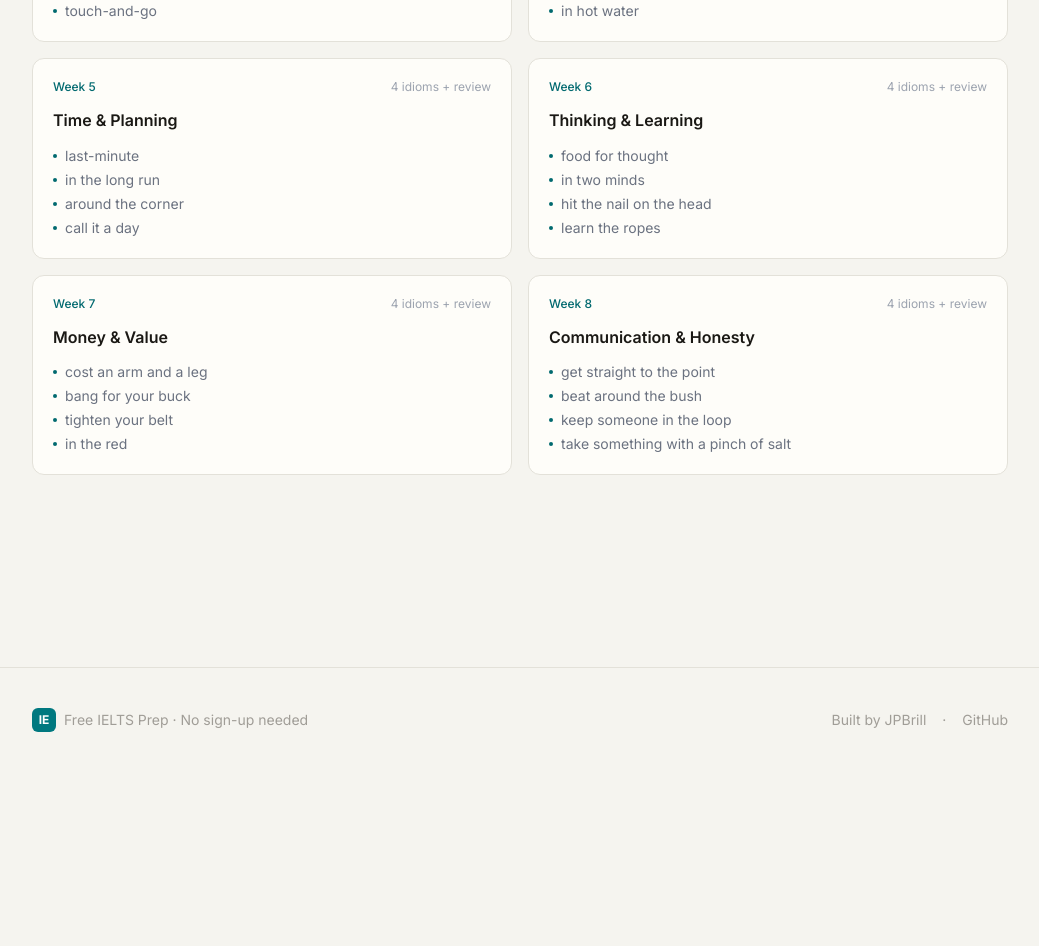
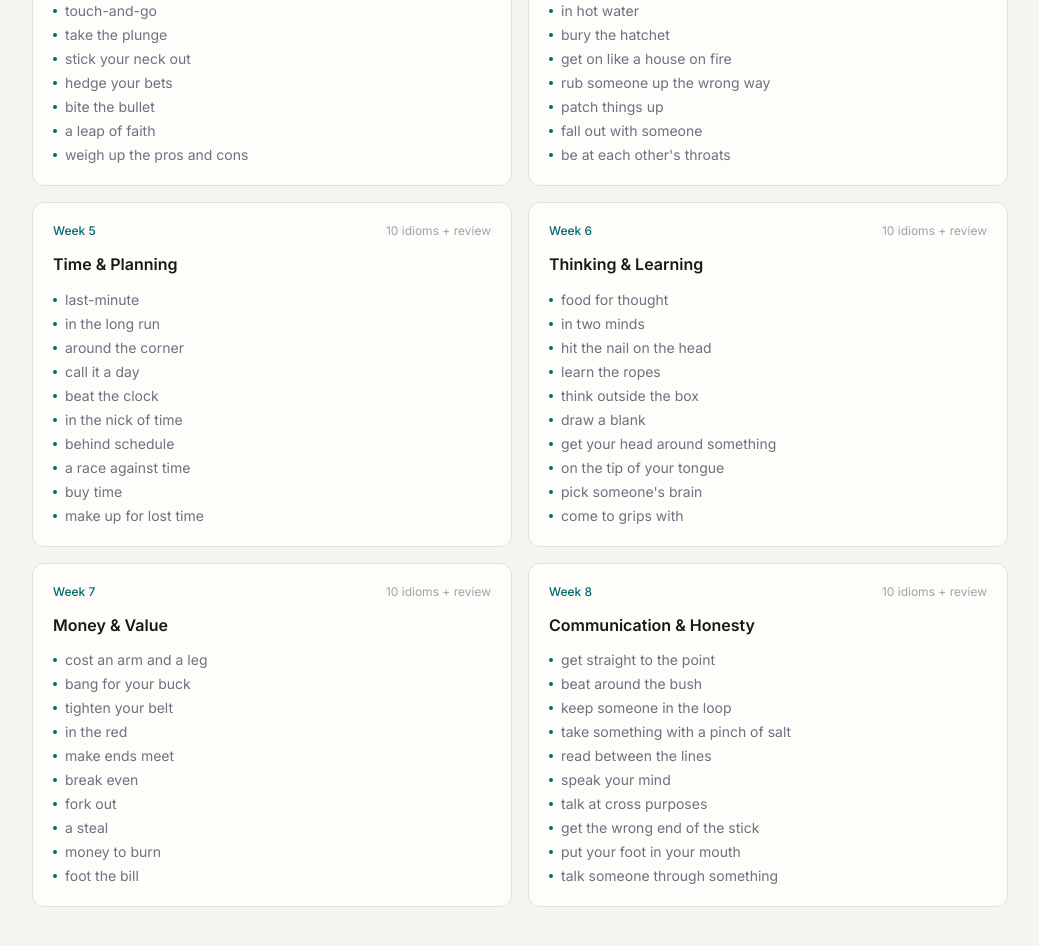
Before and after one commit to JPBrill/c1-idioms-whatsapp-course, a Next.js app: page /idioms in a window 1280 px wide. Shown: the part 880-1826 px from the top of the page, without its empty margins (120-1159 px from the left). Before the commit the page ends 1652 px from the top, so only its background shows below. Built offline with nearby package versions, Linux system fonts and the light colour scheme.

Commit message:
Expand all remaining modules (3–8) to 10 idioms each — 80 idioms total

```diff
--- a/src/app/idioms/page.tsx
+++ b/src/app/idioms/page.tsx
@@ -45,37 +45,103 @@ const MODULES = [
     week: 3,
     theme: 'Risk & Decision-Making',
     slug: 'module-03-risk',
-    idioms: ['play it by ear', 'go out on a limb', 'throw caution to the wind', 'touch-and-go'],
+    idioms: [
+      'play it by ear',
+      'go out on a limb',
+      'throw caution to the wind',
+      'touch-and-go',
+      'take the plunge',
+      'stick your neck out',
+      'hedge your bets',
+      'bite the bullet',
+      'a leap of faith',
+      'weigh up the pros and cons',
+    ],
   },
   {
     week: 4,
     theme: 'Relationships & Conflict',
     slug: 'module-04-relationships',
-    idioms: ['hit it off', 'on the same wavelength', 'give someone the cold shoulder', 'in hot water'],
+    idioms: [
+      'hit it off',
+      'on the same wavelength',
+      'give someone the cold shoulder',
+      'in hot water',
+      'bury the hatchet',
+      'get on like a house on fire',
+      'rub someone up the wrong way',
+      'patch things up',
+      'fall out with someone',
+      'be at each other\'s throats',
+    ],
   },
   {
     week: 5,
     theme: 'Time & Planning',
     slug: 'module-05-time',
-    idioms: ['last-minute', 'in the long run', 'around the corner', 'call it a day'],
+    idioms: [
+      'last-minute',
+      'in the long run',
+      'around the corner',
+      'call it a day',
+      'beat the clock',
+      'in the nick of time',
+      'behind schedule',
+      'a race against time',
+      'buy time',
+      'make up for lost time',
+    ],
   },
   {
     week: 6,
     theme: 'Thinking & Learning',
     slug: 'module-06-thinking',
-    idioms: ['food for thought', 'in two minds', 'hit the nail on the head', 'learn the ropes'],
+    idioms: [
+      'food for thought',
+      'in two minds',
+      'hit the nail on the head',
+      'learn the ropes',
+      'think outside the box',
+      'draw a blank',
+      'get your head around something',
+      'on the tip of your tongue',
+      'pick someone\'s brain',
+      'come to grips with',
+    ],
   },
   {
     week: 7,
     theme: 'Money & Value',
     slug: 'module-07-money',
-    idioms: ['cost an arm and a leg', 'bang for your buck', 'tighten your belt', 'in the red'],
+    idioms: [
+      'cost an arm and a leg',
+      'bang for your buck',
+      'tighten your belt',
+      'in the red',
+      'make ends meet',
+      'break even',
+      'fork out',
+      'a steal',
+      'money to burn',
+      'foot the bill',
+    ],
   },
   {
     week: 8,
     theme: 'Communication & Honesty',
     slug: 'module-08-communication',
-    idioms: ['get straight to the point', 'beat around the bush', 'keep someone in the loop', 'take something with a pinch of salt'],
+    idioms: [
+      'get straight to the point',
+      'beat around the bush',
+      'keep someone in the loop',
+      'take something with a pinch of salt',
+      'read between the lines',
+      'speak your mind',
+      'talk at cross purposes',
+      'get the wrong end of the stick',
+      'put your foot in your mouth',
+      'talk someone through something',
+    ],
   },
 ];
 
@@ -83,21 +149,36 @@ export default function IdiomsPage() {
   return (
     <div className="space-y-10">
       <div>
-        <span className="inline-block text-xs font-medium bg-brand-light text-brand px-3 py-1 rounded-full mb-3">Level: C1 / IELTS 7+</span>
+        <span className="inline-block text-xs font-medium bg-brand-light text-brand px-3 py-1 rounded-full mb-3">
+          Level: C1 / IELTS 7+
+        </span>
         <h1 className="text-3xl font-bold mb-2">C1 Idioms — WhatsApp Mini-Lessons</h1>
         <p className="text-gray-500 max-w-2xl">
-          8 thematic modules · 80 idioms. Ten WhatsApp-ready mini-lessons per theme, plus a weekly review challenge.
-          Designed for learners who know the grammar but struggle to sound native.
+          8 thematic modules · 80 idioms. Ten WhatsApp-ready mini-lessons per theme,
+          plus a weekly review challenge. Designed for learners who know the grammar
+          but struggle to sound native.
         </p>
         <div className="flex flex-wrap gap-3 mt-5">
-          <a href="YOUR_WHATSAPP_LINK" className="btn-primary" target="_blank" rel="noopener noreferrer">Join on WhatsApp</a>
-          <a href="https://github.com/JPBrill/c1-idioms-whatsapp-course" className="btn-secondary" target="_blank" rel="noopener noreferrer">View on GitHub</a>
+          <a href="YOUR_WHATSAPP_LINK" className="btn-primary" target="_blank" rel="noopener noreferrer">
+            Join on WhatsApp
+          </a>
+          <a
+            href="https://github.com/JPBrill/c1-idioms-whatsapp-course"
+            className="btn-secondary"
+            target="_blank"
+            rel="noopener noreferrer"
+          >
+            View on GitHub
+          </a>
         </div>
       </div>
 
       <div className="grid sm:grid-cols-2 gap-4">
         {MODULES.map((m) => (
-          <div key={m.slug} className="rounded-xl border border-[var(--color-border)] bg-[var(--color-surface)] p-5">
+          <div
+            key={m.slug}
+            className="rounded-xl border border-[var(--color-border)] bg-[var(--color-surface)] p-5"
+          >
             <div className="flex items-center justify-between mb-3">
               <span className="text-xs font-medium text-brand">Week {m.week}</span>
               <span className="text-xs text-gray-400">{m.idioms.length} idioms + review</span>
```
